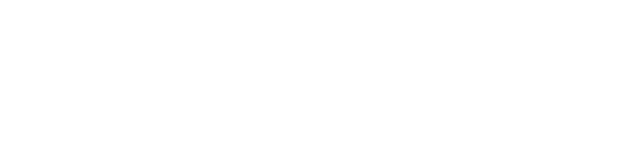
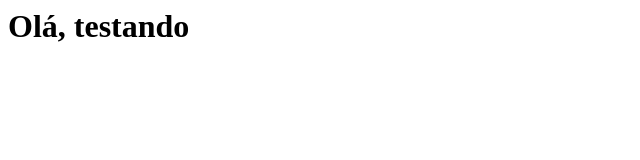
Before and after one commit to pedrobuzzJS/pedrobuzzJS.github.io, a plain HTML site: page index.html in a window 1280 px wide. Shown: the whole page, without its empty margins (0-640 px from the left). Drawn offline with Linux system fonts and the light colour scheme.

Commit message:
Tag h1 adicionada

```diff
--- a/index.html
+++ b/index.html
@@ -1,6 +1,7 @@
 <html lang="pt-br">
   <head>
     <title>Aula Desenvolvimento Web, primeira tentativa</title>
+    <h1>Olá, testando</h1>
     <meta charset="utf-8"/>
   </head>
   <body>
```
